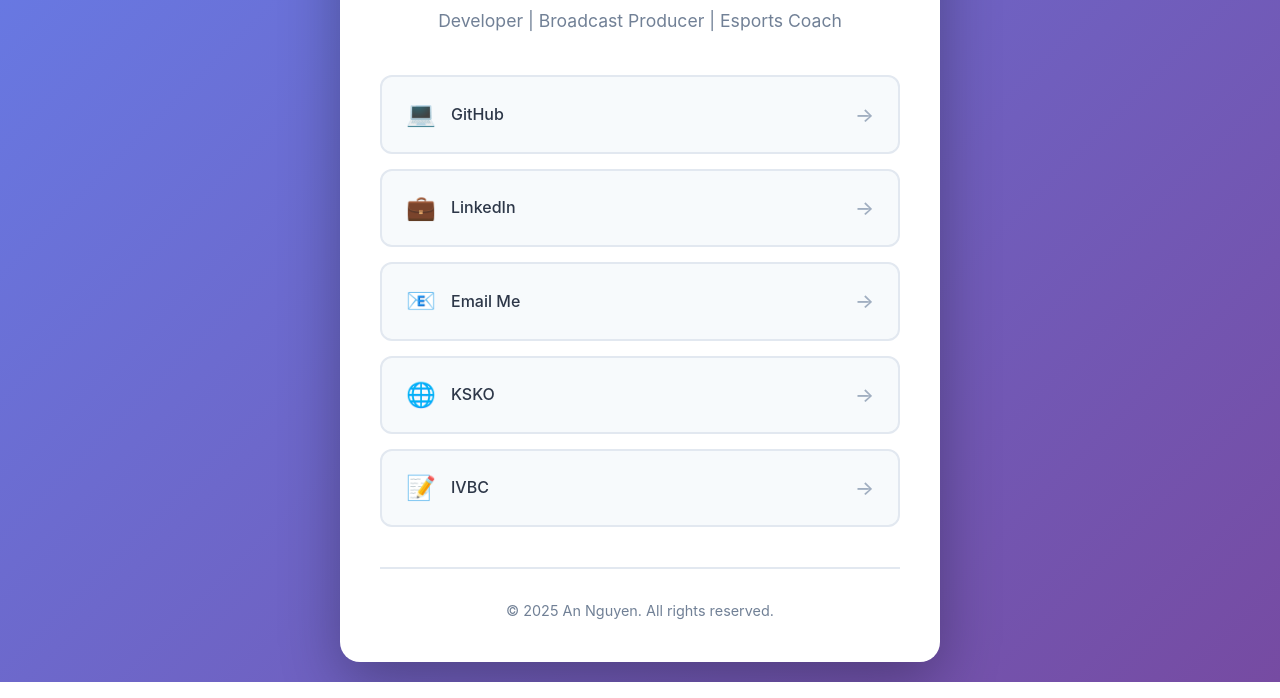
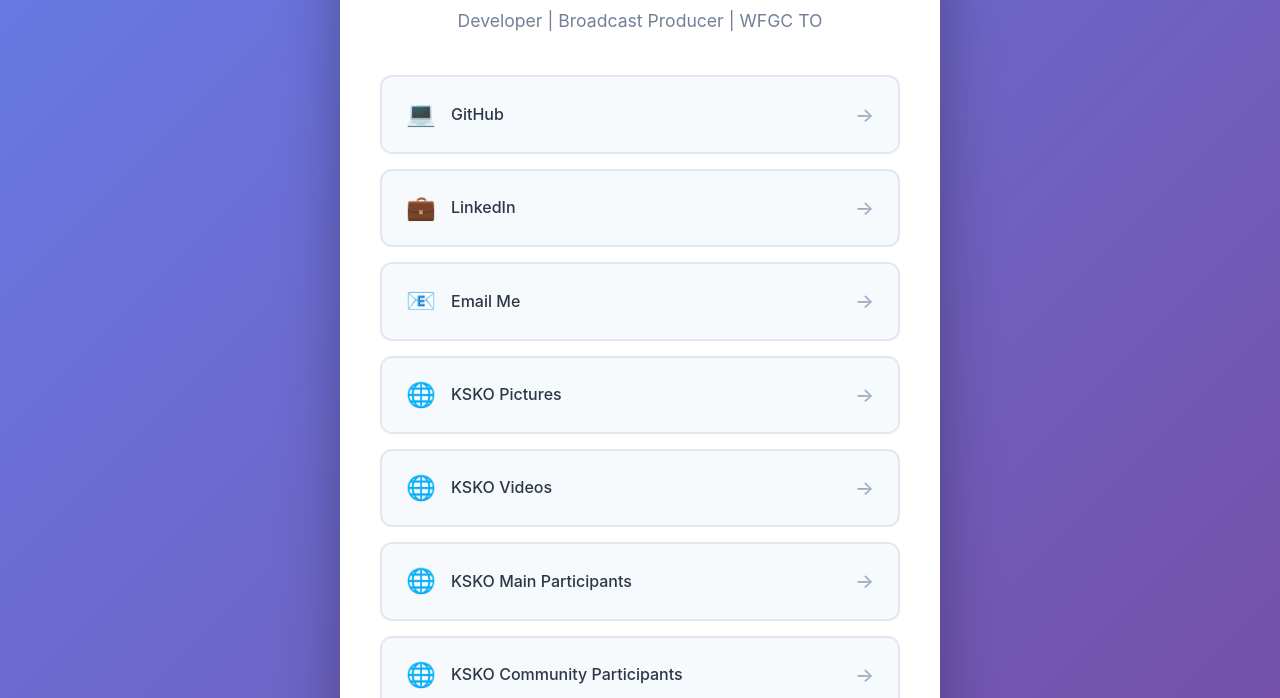
Before and after one commit to anguyenwe/anguyenwe.github.io, a plain HTML site: page index.html in a window 1280 px wide. Shown: the part 254-952 px from the top of the page. Drawn offline with Linux system fonts and the light colour scheme.

Commit message:
Modify subtitle and added more links

```diff
--- a/index.html
+++ b/index.html
@@ -147,7 +147,7 @@
         <div class="header">
             <div class="profile-image">AN</div>
             <h1>An Nguyen</h1>
-            <p class="subtitle">Developer | Broadcast Producer | Esports Coach </p>
+            <p class="subtitle">Developer | Broadcast Producer | WFGC TO </p>
         </div>
 
         <div class="links">
@@ -164,7 +164,7 @@
             </a>
 
             <!-- <a href="https://twitter.com/yourusername" class="link-item" target="_blank" rel="noopener noreferrer">
-                <span class="link-icon">🐦</span>
+                <span class="link-icon">🐦📝</span>
                 <span class="link-text">Twitter</span>
                 <span class="link-arrow">→</span>
             </a> -->
@@ -177,12 +177,30 @@
 
             <a href="https://www.ryanglusphotos.com/Kansas-KO-3" class="link-item" target="_blank" rel="noopener noreferrer">
                 <span class="link-icon">🌐</span>
-                <span class="link-text">KSKO</span>
+                <span class="link-text">KSKO Pictures</span>
+                <span class="link-arrow">→</span>
+            </a>
+
+            <a href="https://www.youtube.com/watch?v=MaNNAhbEOlk&list=PLtms4Uhs9xOlOJS9k8Ich-oYJ49g-PDVz&index=11" class="link-item" target="_blank" rel="noopener noreferrer">
+                <span class="link-icon">🌐</span>
+                <span class="link-text">KSKO Videos</span>
+                <span class="link-arrow">→</span>
+            </a>
+
+            <a href="https://www.start.gg/tournament/kansas-k-o-3/events" class="link-item" target="_blank" rel="noopener noreferrer">
+                <span class="link-icon">🌐</span>
+                <span class="link-text">KSKO Main Participants</span>
+                <span class="link-arrow">→</span>
+            </a>
+
+            <a href="https://www.start.gg/tournament/kansas-k-o-3-community-tournaments/events" class="link-item" target="_blank" rel="noopener noreferrer">
+                <span class="link-icon">🌐</span>
+                <span class="link-text">KSKO Community Participants</span>
                 <span class="link-arrow">→</span>
             </a>
 
             <a href="https://www.facebook.com/people/Immanuel-Vietnamese-Baptist-Church/100066625358598/" class="link-item" target="_blank" rel="noopener noreferrer">
-                <span class="link-icon">📝</span>
+                <span class="link-icon">🌐</span>
                 <span class="link-text">IVBC</span>
                 <span class="link-arrow">→</span>
             </a>
```
